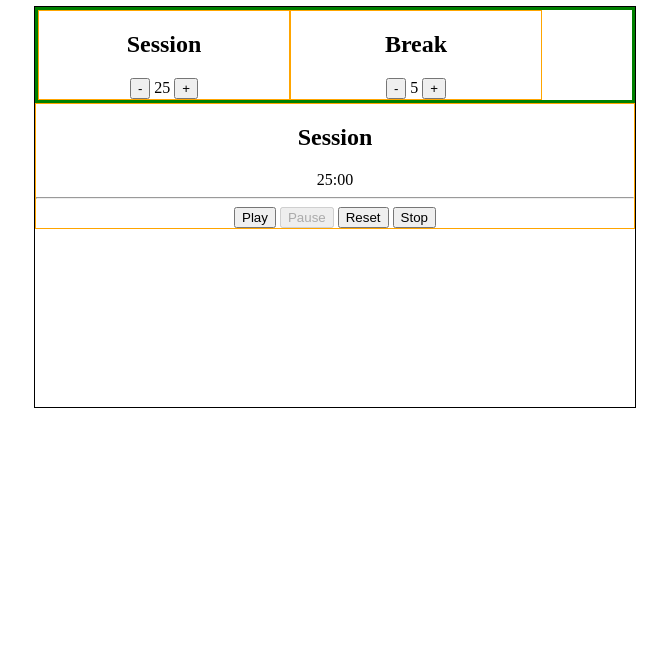
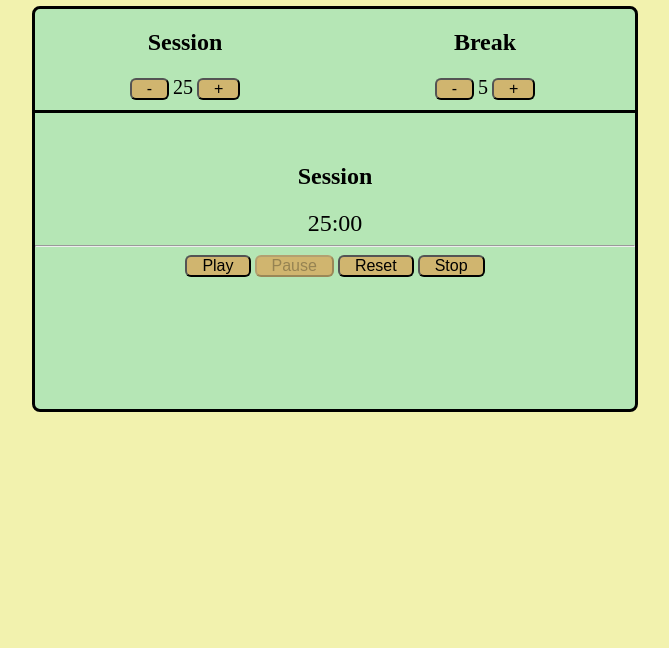
Before and after one commit to CGoldMonkey/pomodoro_timer, a plain HTML site: page index.html in a window 1280 px wide. Shown: the part 152-800 px from the top of the page, without its empty margins (305-974 px from the left). Drawn offline with Linux system fonts and the light colour scheme.

Commit message:
Finalized the CSS for the pages style.  Added background, positioning, and changed font-Size

```diff
--- a/index.html
+++ b/index.html
@@ -12,15 +12,15 @@
       <div class="settings">
         <div id="session">
           <h2>Session</h2>
-          <button>-</button>
+          <button type="button">-</button>
           <span class="display">25</span>
-          <button>+</button>
+          <button type="button">+</button>
         </div>
         <div id="break">
           <h2>Break</h2>
-          <button>-</button>
+          <button type="button">-</button>
           <span class="display">5</span>
-          <button>+</button>
+          <button type="button">+</button>
         </div>
       </div>
 
@@ -29,11 +29,11 @@
         <h2>Session</h2>
         <span id="clock">25</span>
         <hr>
-        <button id="play" title="Start Clock">Play</button>
-        <button id="pause" title="Pause Clock">Pause</button>
-        <button id="reset" title="Reset Session and Break to 25 and 5">
+        <button type="button" id="play" title="Start Clock">Play</button>
+        <button type="button" id="pause" title="Pause Clock">Pause</button>
+        <button type="button" id="reset" title="Reset Session and Break to 25 and 5">
           Reset</button>
-        <button id="stop" title="Stop Clock and Reset Timer">Stop</button>
+        <button type="button" id="stop" title="Stop Clock and Reset Timer">Stop</button>
       </div>
     </div>
 
--- a/style.css
+++ b/style.css
@@ -1,57 +1,63 @@
+html {
+  background-color: #f2f2ae;;
+}
+
 body {
   text-align: center;
+}
+
+h1 {
+  text-align: center;
+  margin-top: 100px;
 }
 
 .container {
   /* Positioning declarations */
   margin: 0 auto;
 
-  /* display: flex; */
-
-
   /* Dimensions */
   width: 600px;
   height: 400px;
 
-  border: 1px solid black;
-}
-
-div {
-  border: 1px solid orange;
-
+  background-color: #b5e6b5;;
+  border: 3px solid black;
+  border-radius: 8px;
 }
 
 .settings {
-  border: 3px solid green;
+  /*Positioning*/
+  display: flex;
+  justify-content: space-around;
+
+  border-bottom: 3px solid black;
+  padding-bottom: 10px;
 }
 
 .settings div {
-  /*Dimensions
+  /*Dimensions*/
   width: 250px;
-  float: left;
-  */
-  width: 250px;
-
 }
 
-#session {
-  /*
-  float: left;
-  */
+button {
+  background-color: #f9680063;
+  font-size: 16px;
+  padding: 0 15px;
+  border-radius: 6px;
 }
 
-#break {
-  /*
-  float: right;
-  */
+button:hover {
+  background-color: yellow;
 }
 
-.settings {
-/* display: flex; */
-  display: flex;
+#timer {
+  margin-top: 50px;
 }
 
-h1 {
-  text-align: center;
-  margin-top: 100px;
+/*Number font sizes*/
+#clock {
+  font-size: 24px;
 }
+
+.settings div span {
+  font-size: 20px;
+}
```
